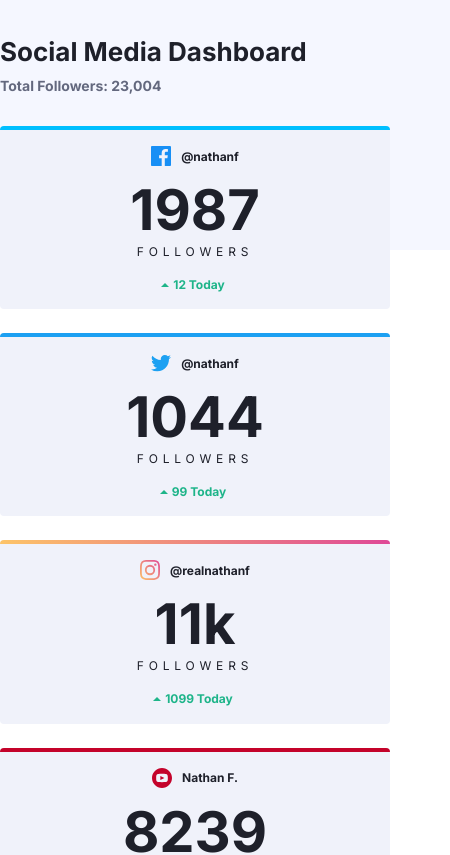
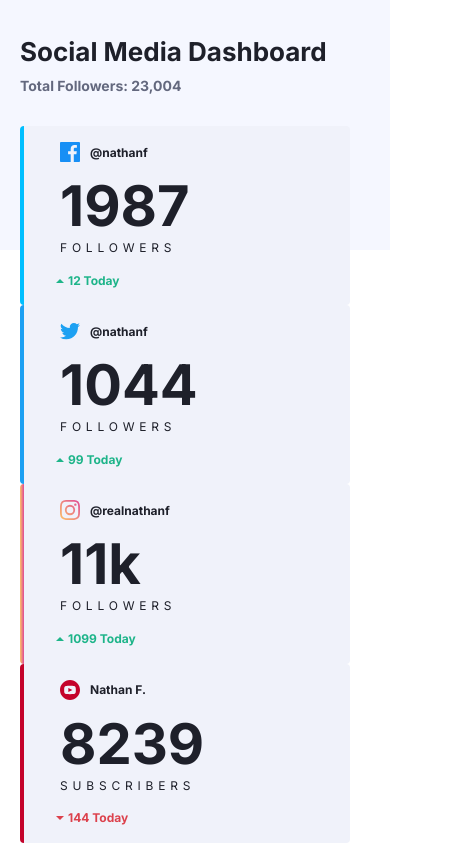
Before and after one commit to FabioGiacometti/mks, a React (Create React App) app: page / in a window 390 px wide. Shown: the top 855 px of the page, 450 px wide, since content can reach past the window. Built offline with nearby package versions, Linux system fonts and the light colour scheme.

Commit message:
about to make dark mode

```diff
--- a/src/App.js
+++ b/src/App.js
@@ -14,6 +14,7 @@ function App() {
   let cardDeck = overview.map((card, index) => {
     return <Card data={card} key={index} onShow={() => setShowModal(true)} />;
   });
+
   let smallCardDeck = overviewToday.map((smallCard, index) => (
     <CardSm data={smallCard} key={index} />
   ));
--- a/src/App.scss
+++ b/src/App.scss
@@ -114,9 +114,9 @@ body {
     top: 0;
     left: 0;
     z-index: -1;
-    @media (max-width: 1100px) {
-      padding: 0 40px 0 20px;
-    }
+  }
+  @media (max-width: 1100px) {
+    padding: 0 40px 0 20px;
   }
 }
 
@@ -124,6 +124,9 @@ body {
   display: grid;
   grid-template-columns: repeat(auto-fit, minmax(250px, 1fr));
   gap: 24px 30px;
+  @media (max-width: 520px) {
+    gap: 0;
+  }
 }
 
 .overview_title {
--- a/src/components/card/Card.scss
+++ b/src/components/card/Card.scss
@@ -11,10 +11,11 @@
   padding-bottom: 1.1rem;
   transition: all 200ms;
   cursor: pointer;
-  &:last-child {
-    margin-right: 0;
+  @media (max-width: 520px) {
+    padding-left: 40px;
+    text-align: left;
   }
-  &:hover{
+  &:hover {
     background: $card-bg-darker;
   }
 }
@@ -26,6 +27,9 @@
     align-items: center;
     justify-content: center;
     margin-top: 1rem;
+    @media (max-width: 520px) {
+      justify-content: flex-start;
+    }
   }
   .card__user {
     font-size: 12px;
@@ -87,32 +91,51 @@
 }
 
 //color del header de la card
-
+.card__header-strip {
+  display: block;
+  height: 4px;
+  transition: all 200ms ease-in-out;
+  @media (max-width: 520px) {
+    position: absolute;
+    left: 0;
+    top: 0%;
+    width: 4px;
+    height: 100%;
+  }
+}
 .yt {
   .card__header-strip {
-    display: block;
     background-color: $youTube;
-    height: 4px;
   }
 }
 .tw {
   .card__header-strip {
-    display: block;
     background-color: $twitter;
-    height: 4px;
   }
 }
 .ig {
   .card__header-strip {
-    display: block;
     background: $instagram;
-    height: 4px;
   }
 }
 .fb {
   .card__header-strip {
-    display: block;
     background-color: $facebook;
+  }
+}
+
+@keyframes mymove {
+  0% {width: 4px;
+    height: 100%;
+  }
+  50%{
+    width: 4px;
     height: 4px;
   }
+  100% {width: 100%;
+    height: 4px}
 }
+
+.card__body:hover .card__header-strip{
+  animation: mymove 500ms alternate both
+}
--- a/src/components/modal/modal.scss
+++ b/src/components/modal/modal.scss
@@ -22,7 +22,7 @@
   overflow: hidden;
   max-width: 990px;
   @media (max-width: 900px) {
-    margin: 20px;
+    margin: 0 30px 0 10px;
   }
 }
 .modal__header {
@@ -119,3 +119,11 @@
 .recharts-legend-wrapper{
   display: none;
 }
+
+.visto{
+  opacity: 100%
+}
+
+.hidden{
+  opacity: 0%
+}
```
